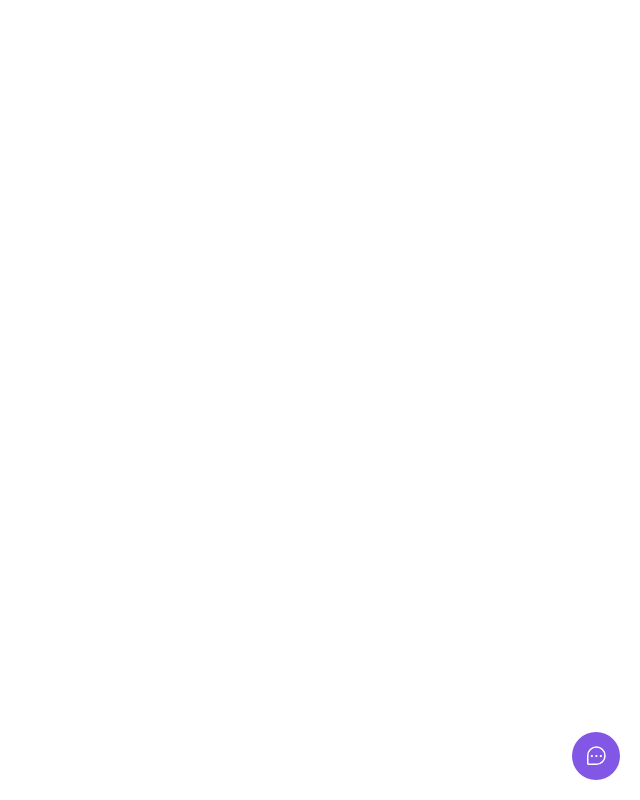
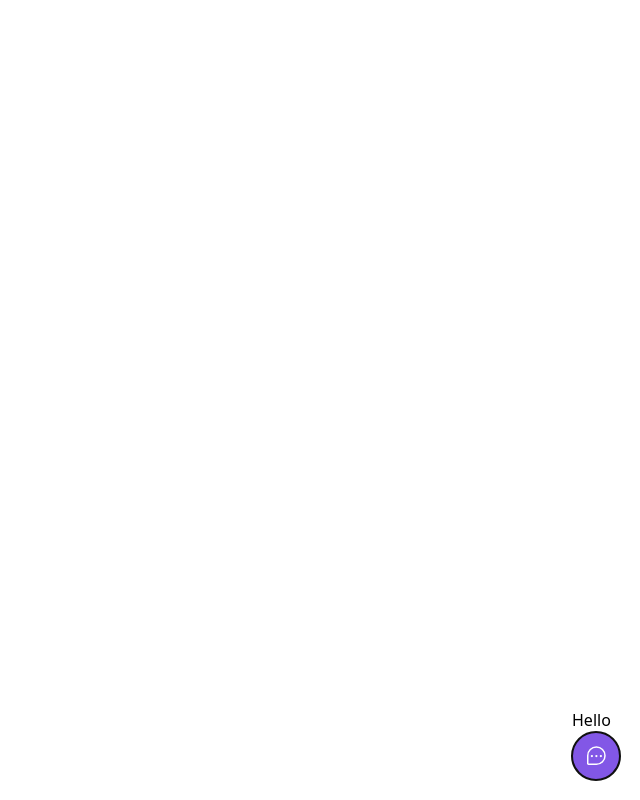
Before and after one commit to DaviDeAlmeida/nlw-return-impulse-web, a React (Vite) app: page / in a window 1280 px wide. Both pictures are taken after a click on the button "Feedback". Shown: the whole page, without its empty margins (640-1280 px from the left). Built offline with nearby package versions, Linux system fonts and the light colour scheme.

Commit message:
usin popover

```diff
--- a/package.json
+++ b/package.json
@@ -8,6 +8,7 @@
     "preview": "vite preview"
   },
   "dependencies": {
+    "@headlessui/react": "^1.6.1",
     "phosphor-react": "^1.4.1",
     "react": "^18.0.0",
     "react-dom": "^18.0.0"
--- a/src/components/Widget.tsx
+++ b/src/components/Widget.tsx
@@ -1,16 +1,20 @@
 import {ChatTeardropDots} from 'phosphor-react'
+import { Popover } from '@headlessui/react'
+
+import { useState } from 'react'
 
 export function Widget() {
     return (
-        <div className="absolute bottom-5 right-5">
-            <button className="bg-brand-500 rounded-full px-3 h-12 text-white flex items-center group">
+        <Popover className="absolute bottom-5 right-5">
+            <Popover.Panel>Hello</Popover.Panel>
+            <Popover.Button className="bg-brand-500 rounded-full px-3 h-12 text-white flex items-center group">
             <ChatTeardropDots className="w-6 h-6" />
 
                 <span className="max-w-0 overflow-hidden group-hover:max-w-xs transition-all duration-500 ease-linear">
                     <span className="pl-2"></span>
                         Feedback
                 </span>
-            </button>
-        </div>
+            </Popover.Button>
+        </Popover>
     )
 }
```
Also changed, not shown: 1 other file (tests, documents, lock files or other folders).
